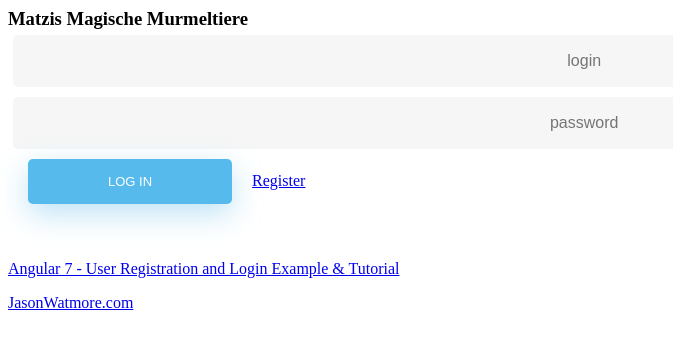
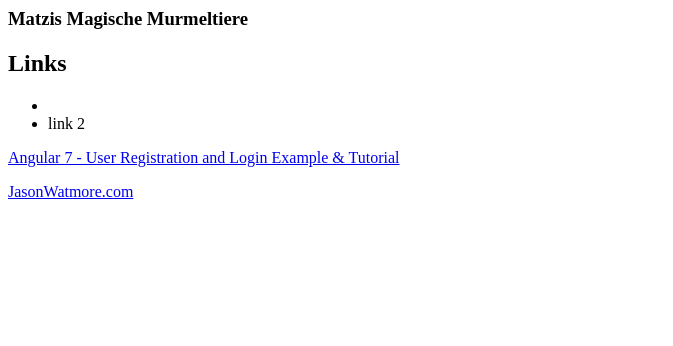
Before and after one commit to gilgenbergg/co-hackathon-2019, an Angular app in the folder co-frontend/: page /links in a window 1280 px wide. Before the commit this address led to /login. Shown: the top 346 px of the page, without its empty margins (0-673 px from the left). Built offline with nearby package versions, Linux system fonts and the light colour scheme; no server answers.

Commit message:
create links component

```diff
--- a/co-frontend/src/app/app-routing.module.ts
+++ b/co-frontend/src/app/app-routing.module.ts
@@ -4,12 +4,14 @@ import { HomeComponent } from './components/home/home.component';
 import { LoginComponent } from './components/login/login.component';
 import { RegisterComponent } from './components/register/register.component';
 import { AuthGuard } from './guards';
+import { LinksComponent } from './components/links/links.component';
 
 
 const appRoutes: Routes = [
   { path: '', component: HomeComponent, canActivate: [AuthGuard] },
   { path: 'login', component: LoginComponent },
   { path: 'register', component: RegisterComponent },
+  { path: 'links', component: LinksComponent },
 
   // otherwise redirect to home
   { path: '**', redirectTo: '' }
--- a/co-frontend/src/app/app.module.ts
+++ b/co-frontend/src/app/app.module.ts
@@ -9,13 +9,15 @@ import { RegisterComponent } from './components/register/register.component';
 import { HomeComponent } from './components/home/home.component';
 import { AuthGuard } from './guards/index';
 import { AuthenticationService } from './services';
+import { LinksComponent } from './components/links/links.component';
 
 @NgModule({
   declarations: [
     AppComponent,
     LoginComponent,
     RegisterComponent,
-    HomeComponent
+    HomeComponent,
+    LinksComponent
   ],
   imports: [
     BrowserModule,
--- /dev/null
+++ b/co-frontend/src/app/components/links/links.component.html
@@ -0,0 +1,7 @@
+<div>
+  <h2>Links</h2>
+  <ul>
+    <li><a href=""></a></li>
+    <li>link 2</li>
+  </ul>
+</div>
--- /dev/null
+++ b/co-frontend/src/app/components/links/links.component.ts
@@ -0,0 +1,15 @@
+import { Component, OnInit } from '@angular/core';
+
+@Component({
+  selector: 'app-links',
+  templateUrl: './links.component.html',
+  styleUrls: ['./links.component.scss']
+})
+export class LinksComponent implements OnInit {
+
+  constructor() { }
+
+  ngOnInit() {
+  }
+
+}
--- a/co-frontend/src/app/components/login/login.component.ts
+++ b/co-frontend/src/app/components/login/login.component.ts
@@ -17,8 +17,7 @@ export class LoginComponent implements OnInit {
 
   onClickMe() {
     this.authService.dummyLogin();
-    this.router.navigate(['home']);
-    window.location.href = ""
+    this.router.navigate(['links']);
   }
 
 }
```
Also changed, not shown: co-frontend/src/app/components/links/links.component.scss (added), 2 other files (tests, documents, lock files or other folders).
